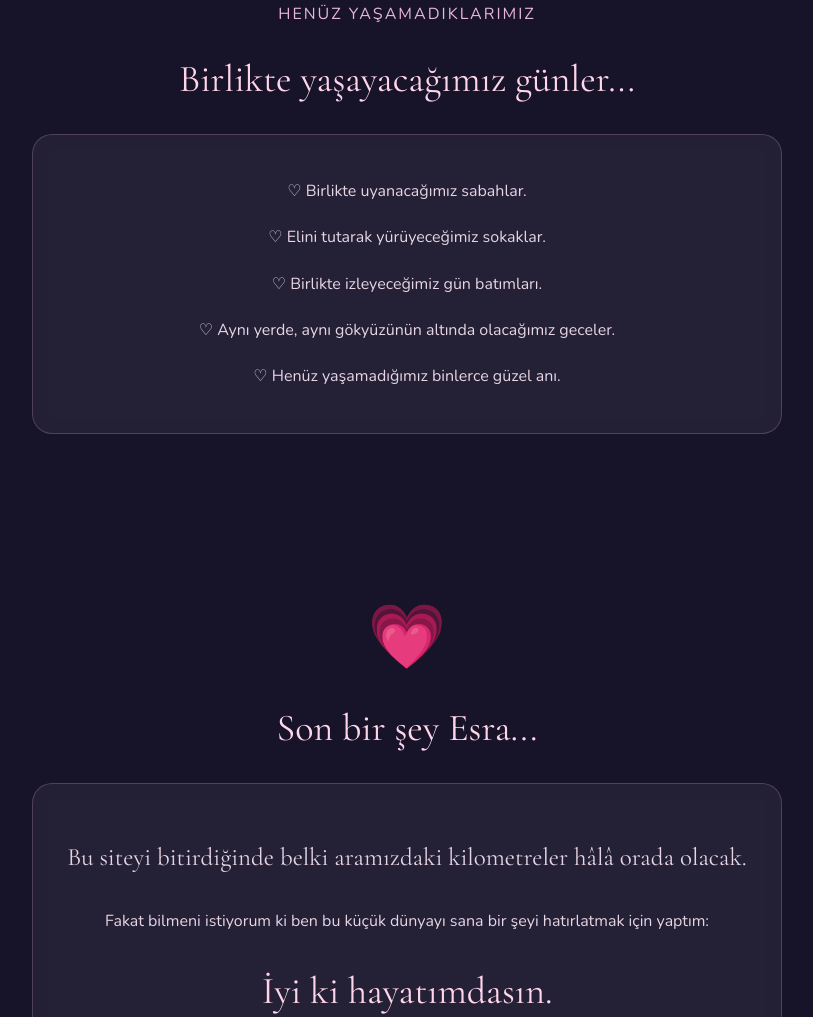
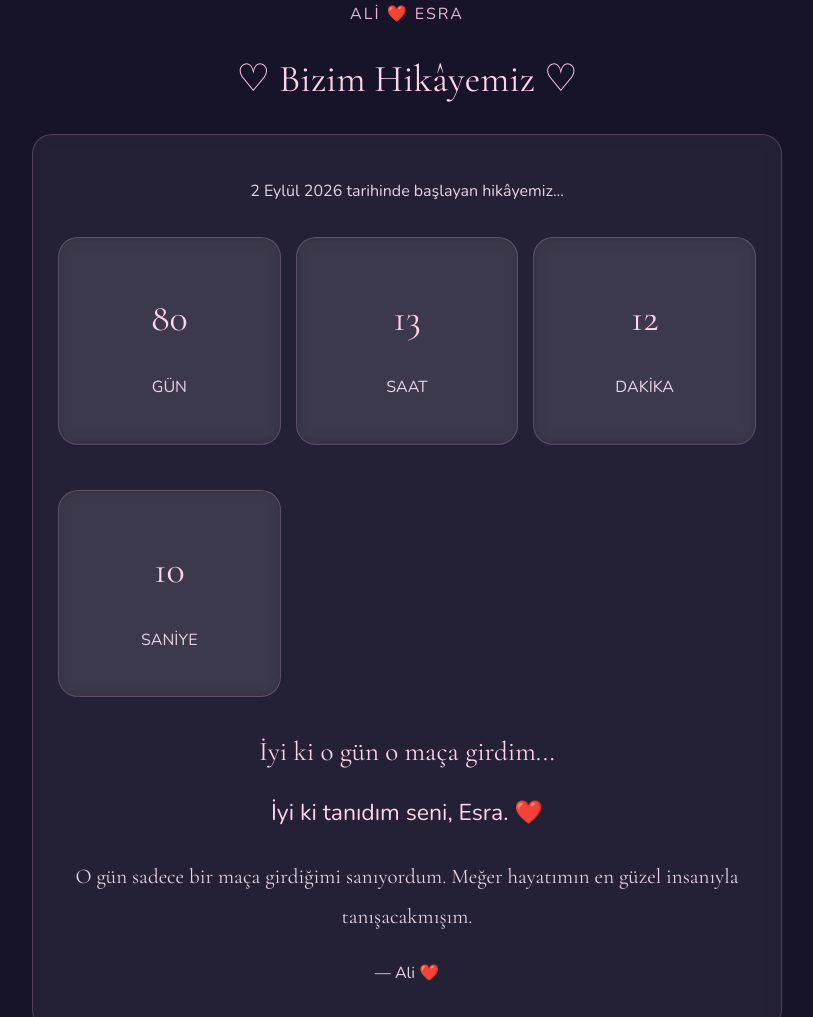
Before and after one commit to aliaytemir30-debug/askimiz-, a plain HTML site: page index.html in a window 1280 px wide. Shown: the part 5063-6080 px from the top of the page, without its empty margins (233-1046 px from the left). Drawn offline with nearby package versions, Linux system fonts and the light colour scheme.

Commit message:
Update index.html

```diff
--- a/index.html
+++ b/index.html
@@ -203,6 +203,51 @@ footer{position:relative;z-index:1;text-align:center;padding:40px;color:#d8a9c8}
  </div>
 </section>
 
+<section id="love-counter">
+ <div class="container">
+  <div class="subtitle">ALİ ❤️ ESRA</div>
+  <h2>♡ Bizim Hikâyemiz ♡</h2>
+
+  <div class="card">
+   <p>2 Eylül 2026 tarihinde başlayan hikâyemiz...</p>
+
+   <div class="grid">
+    <div class="card">
+     <h2 id="days">0</h2>
+     <p>GÜN</p>
+    </div>
+    <div class="card">
+     <h2 id="hours">0</h2>
+     <p>SAAT</p>
+    </div>
+    <div class="card">
+     <h2 id="minutes">0</h2>
+     <p>DAKİKA</p>
+    </div>
+    <div class="card">
+     <h2 id="seconds">0</h2>
+     <p>SANİYE</p>
+    </div>
+   </div>
+
+   <h2 style="font-size:27px">
+    İyi ki o gün o maça girdim...
+   </h2>
+
+   <p style="font-size:23px;color:#ffd5e9">
+    İyi ki tanıdım seni, Esra. ❤️
+   </p>
+
+   <p class="serif" style="font-size:21px">
+    O gün sadece bir maça girdiğimi sanıyordum.
+    Meğer hayatımın en güzel insanıyla tanışacakmışım.
+   </p>
+
+   <p>— Ali ❤️</p>
+  </div>
+ </div>
+</section>
+
 <section>
  <div class="container">
   <div class="subtitle">HENÜZ YAŞAMADIKLARIMIZ</div>
@@ -299,6 +344,27 @@ function newReason(){
  const r=reasons[Math.floor(Math.random()*reasons.length)];
  document.getElementById("reason").innerText=r;
 }
+function updateLoveCounter() {
+ const start = new Date(2026, 8, 2, 11, 56, 0);
+ const now = new Date();
+
+ let diff = now - start;
+ if (diff < 0) diff = 0;
+
+ const days = Math.floor(diff / 86400000);
+ const hours = Math.floor((diff % 86400000) / 3600000);
+ const minutes = Math.floor((diff % 3600000) / 60000);
+ const seconds = Math.floor((diff % 60000) / 1000);
+
+ document.getElementById("days").textContent = days;
+ document.getElementById("hours").textContent = hours;
+ document.getElementById("minutes").textContent = minutes;
+ document.getElementById("seconds").textContent = seconds;
+}
+
+updateLoveCounter();
+setInterval(updateLoveCounter, 1000);
+
 </script>
 </body>
 </html>
```
